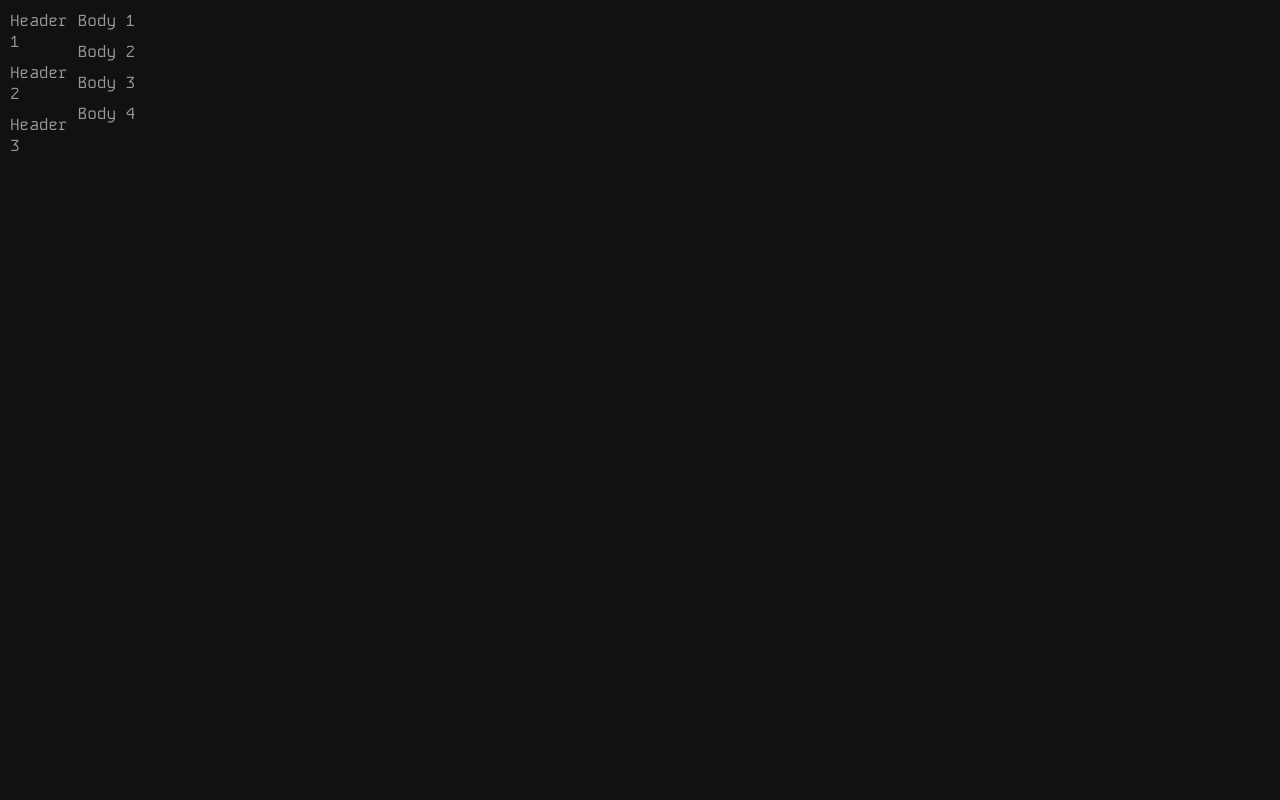
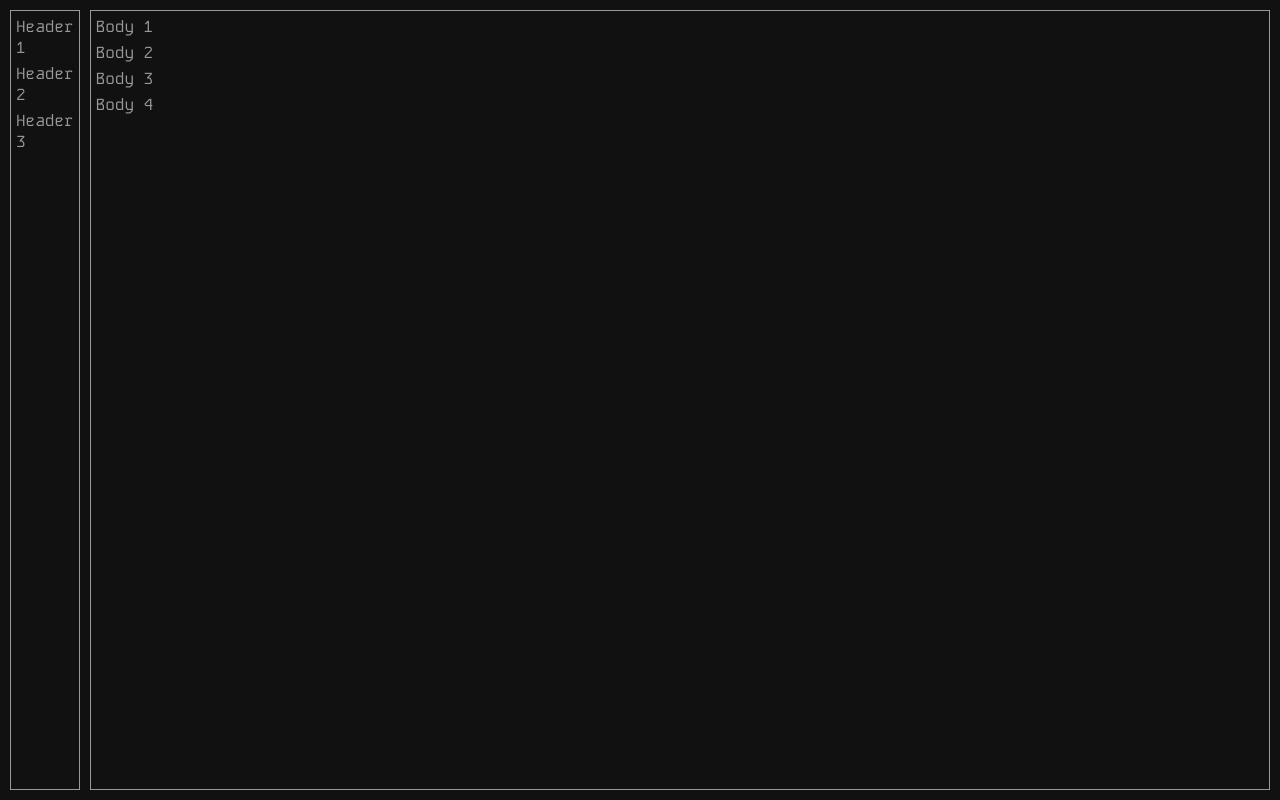
Before and after one commit to mineot/mercurius, a Vue app: page / in a window 1280 px wide. Built offline with nearby package versions, Linux system fonts and the light colour scheme.

Commit message:
featcss - create border

```diff
--- a/src/styles/_layouts.scss
+++ b/src/styles/_layouts.scss
@@ -1,4 +1,5 @@
 @use 'theme/variables' as var;
+@use 'theme/theme' as th;
 
 body {
   display: flex;
@@ -34,7 +35,10 @@ body {
         display: flex;
         flex-direction: column;
         flex-wrap: nowrap;
-        gap: var.$gap-medium;
+        padding: var.$gap-small;
+        gap: var.$gap-small;
+
+        @include th.border;
 
         @media (max-width: var.$screen-small) {
           flex-direction: row;
@@ -45,7 +49,10 @@ body {
         flex: 1;
         display: flex;
         flex-direction: column;
-        gap: var.$gap-medium;
+        padding: var.$gap-small;
+        gap: var.$gap-small;
+
+        @include th.border;
 
         * {
           flex: 0;
--- a/src/styles/theme/_theme.scss
+++ b/src/styles/theme/_theme.scss
@@ -17,3 +17,8 @@ h6 {
   padding: 0;
   margin: 0;
 }
+
+@mixin border {
+  border: var.$border-size var.$border-style var.$border-color;
+  border-radius: var.$border-radius;
+}
--- a/src/styles/theme/_variables.scss
+++ b/src/styles/theme/_variables.scss
@@ -2,13 +2,18 @@ $primary: #111;
 $secondary: #999;
 $accent: darkgreen;
 
-$screen-small: 576px;
-$screen-large: 992px;
+$avatar-size-small: 30px;
+$avatar-size-large: 140px;
+
+$border-size: 1px;
+$border-style: solid;
+$border-color: $secondary;
+$border-radius: 0;
 
 $gap-none: 0;
 $gap-small: 5px;
 $gap-medium: 10px;
 $gap-large: 15px;
 
-$avatar-size-small: 30px;
-$avatar-size-large: 140px;
+$screen-small: 576px;
+$screen-large: 992px;
```
